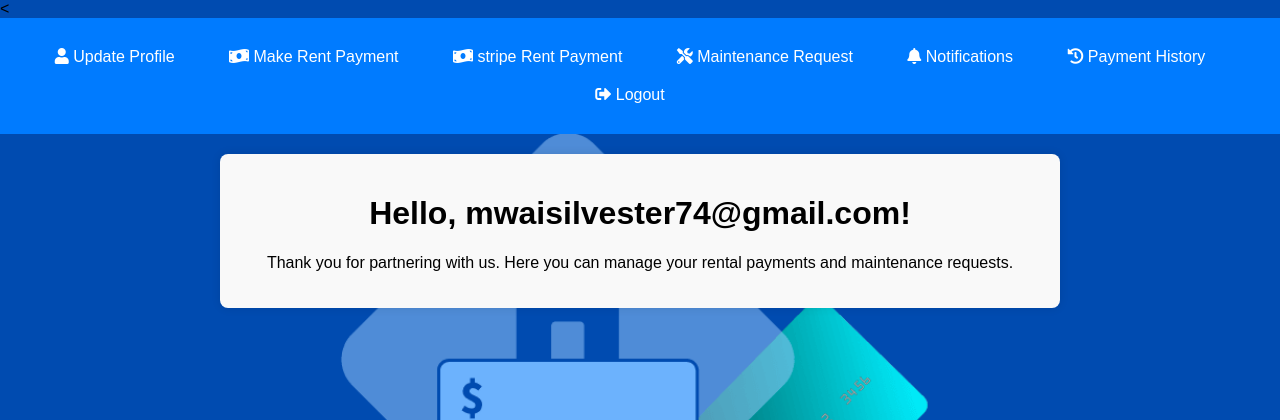
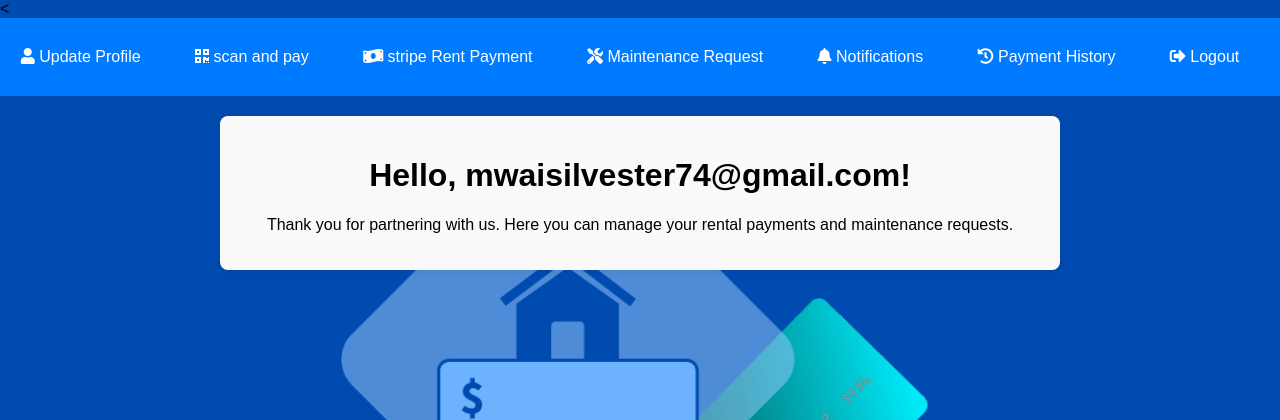
Before and after one commit to mwaisilvesta/qr-house_rental_payment_system, a PHP site: page /user_dashboard.php in a window 1280 px wide. Shown: the top 420 px of the page. Run offline with PHP 8.4, Linux system fonts and the light colour scheme; a user stored in the database is signed in.

Commit message:
updating makepayment to scan and pay

```diff
--- a/user_dashboard.php
+++ b/user_dashboard.php
@@ -100,7 +100,7 @@ $username = $_SESSION['username'];
         <nav>
             <ul>
                 <li><a href="user_profileupdate.php"><i class="fas fa-user"></i> Update Profile</a></li>
-                <li><a href="make_payment.php"><i class="fas fa-money-bill-wave"></i> Make Rent Payment</a></li>
+                <li><a href="make_payment.php"><i class="fas fa-qrcode"></i> scan and pay</a></li>
                 <li><a href="stripe_payment.php"><i class="fas fa-money-bill-wave"></i> stripe Rent Payment</a></li>
                 <li><a href="maintainance_request.php"><i class="fas fa-tools"></i> Maintenance Request</a></li>
                 <li><a href="retrieving_message.php"><i class="fas fa-bell"></i> Notifications</a></li>
```
